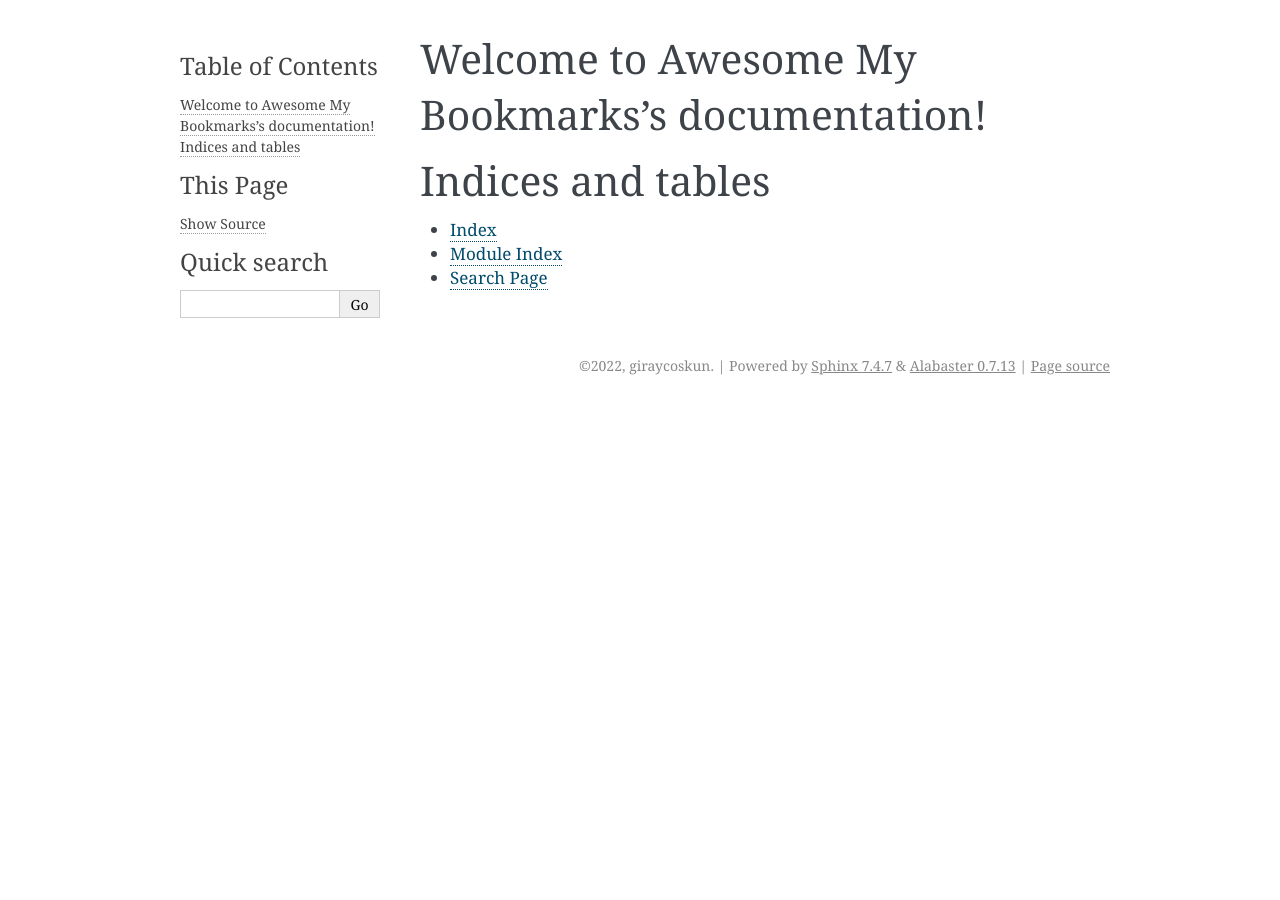
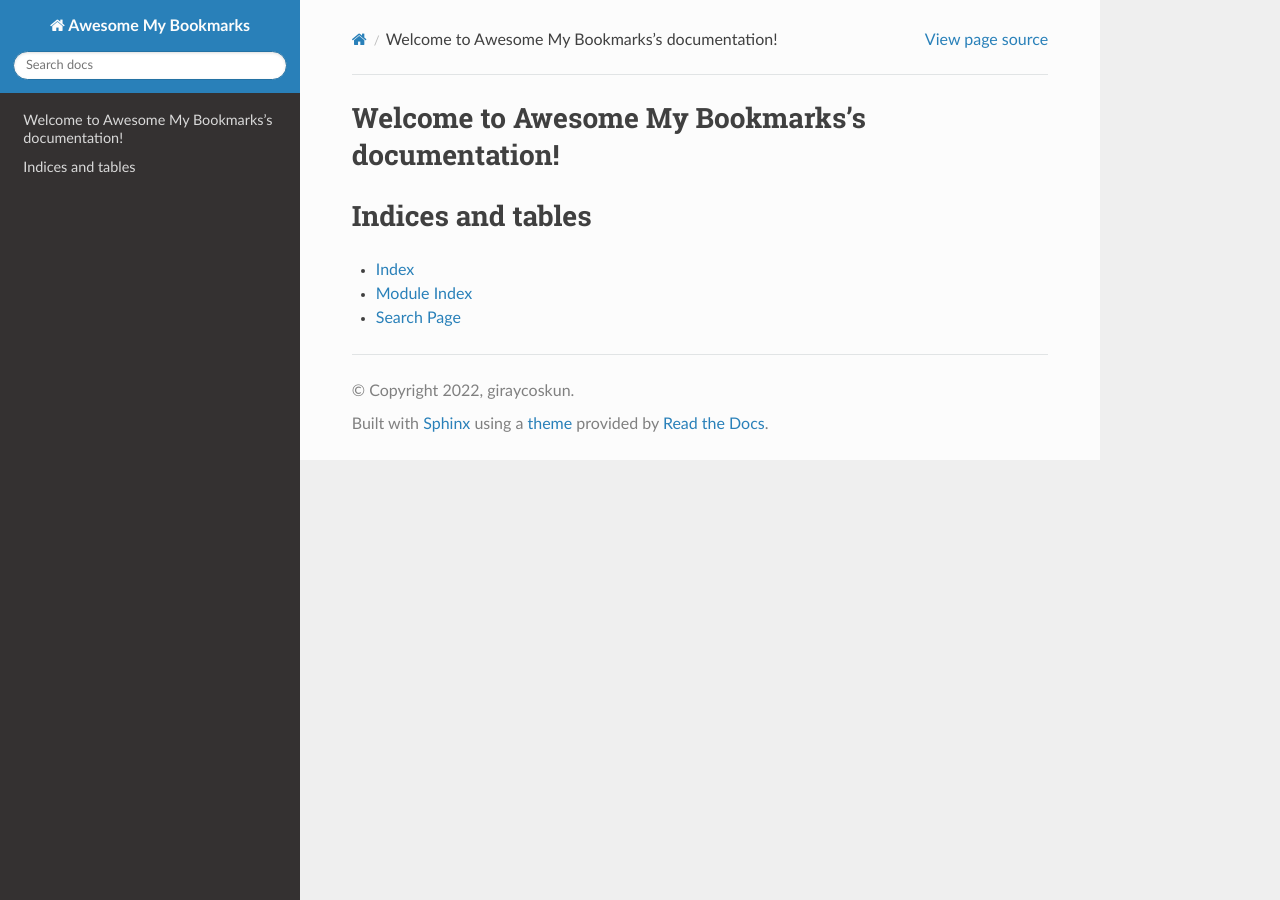
Before and after one commit to giraycoskun/awesome-my-bookmarks, a Sphinx documentation site: the page built from docs/source/index.rst, in a window 1280 px wide. Built offline with Sphinx 7.4.7 and the Read the Docs theme 2.0.0, drawn with Linux system fonts in a browser that asks for light colours.

Commit message:
feat: add markdown to html extension and html theme

```diff
--- a/docs/source/conf.py
+++ b/docs/source/conf.py
@@ -31,6 +31,8 @@ release = '0.1'
 # extensions coming with Sphinx (named 'sphinx.ext.*') or your custom
 # ones.
 extensions = [
+    'myst_parser',
+    'sphinx_rtd_theme'
 ]
 
 # Add any paths that contain templates here, relative to this directory.
@@ -47,7 +49,7 @@ exclude_patterns = []
 # The theme to use for HTML and HTML Help pages.  See the documentation for
 # a list of builtin themes.
 #
-html_theme = 'alabaster'
+html_theme = 'sphinx_rtd_theme'
 
 # Add any paths that contain custom static files (such as style sheets) here,
 # relative to this directory. They are copied after the builtin static files,
```
Also changed, not shown: docs/requirements.txt (added, +33 -0 lines).
